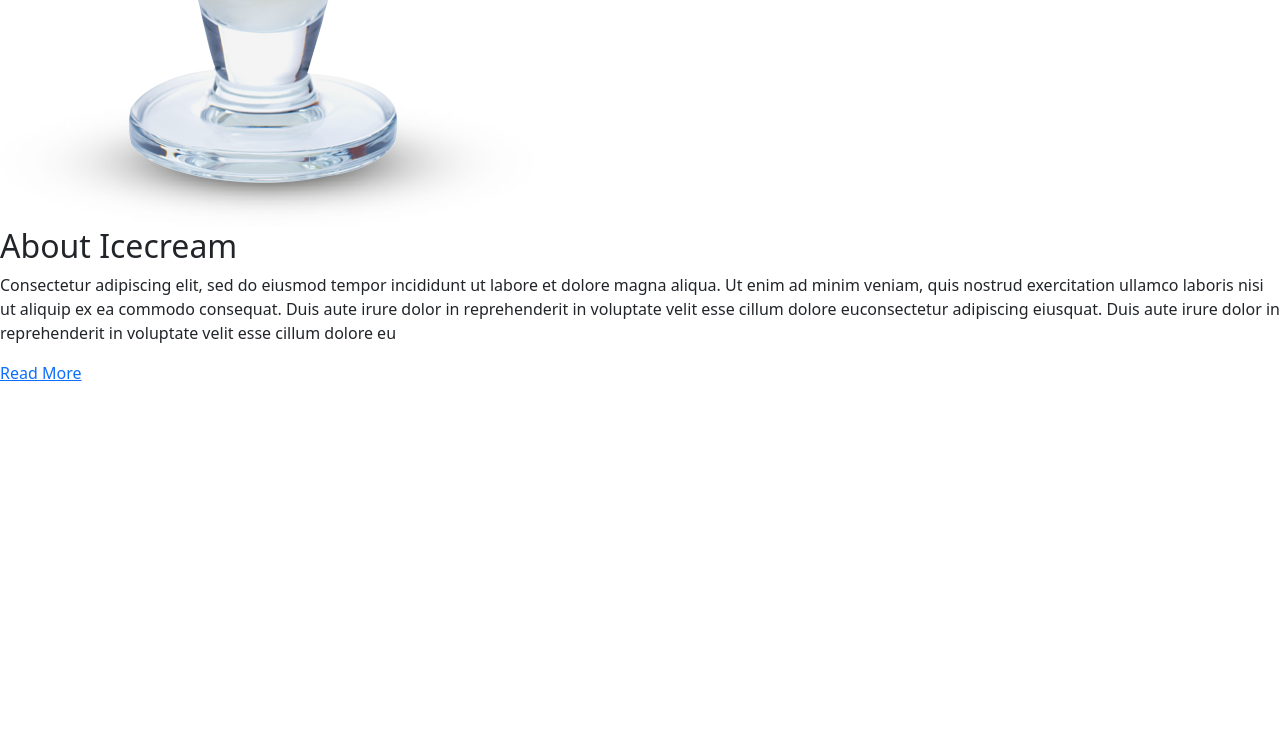
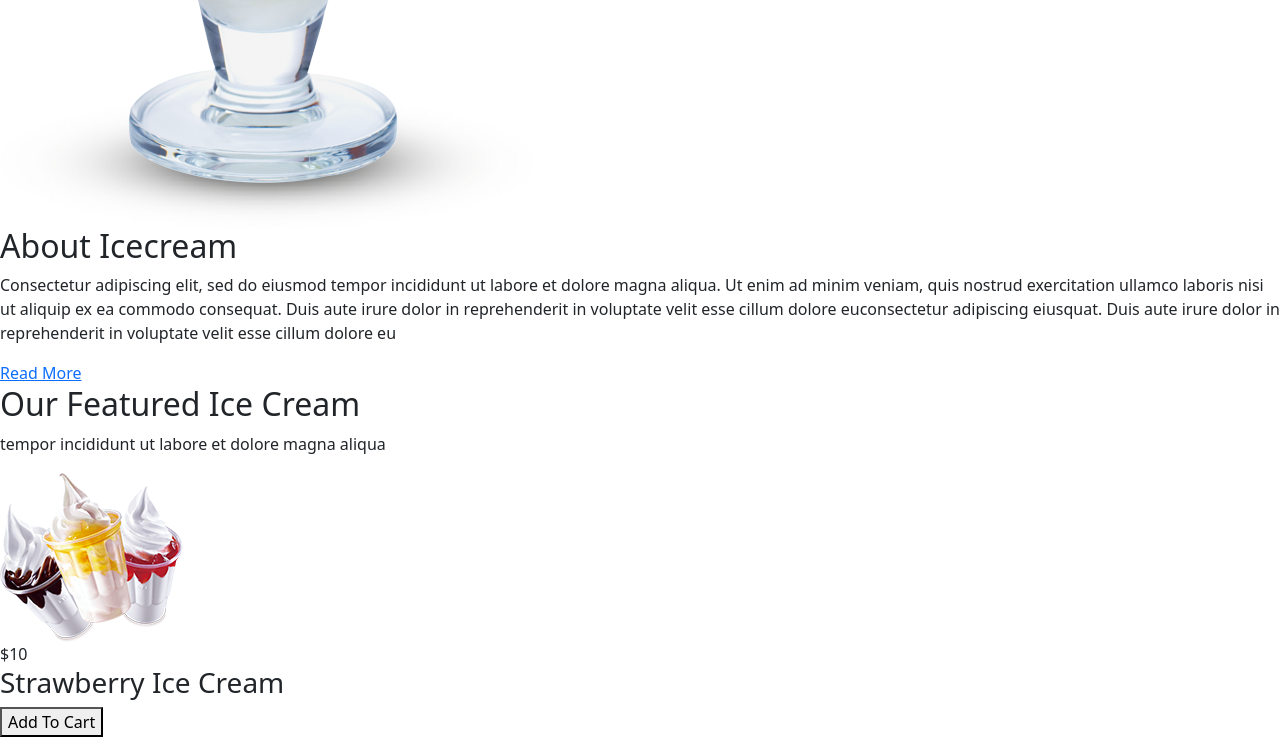
Before and after one commit to RDsT1707/ROMYK, a website with bundled scripts: page index.html in a window 1280 px wide. Shown: the part 1255-1992 px from the top of the page. Before the commit the page ends 1640 px from the top, so only its background shows below. Built offline with nearby package versions, Linux system fonts and the light colour scheme; files whose address does not match are found by name.

Commit message:
feature div1

```diff
--- a/index.html
+++ b/index.html
@@ -55,7 +55,17 @@
             </div>
         </section>
 
-
+        <!-- Featured Products -->
+        <section class="featured-products">
+            <h2>Our Featured Ice Cream</h2>
+            <p>tempor incididunt ut labore et dolore magna aliqua</p>
+            <div class="product-grid">
+                <div class="product-card">
+                    <img src="./public/assets/img/img-1.png" alt="Ice Cream">
+                    <div class="price">$10</div>
+                    <h3>Strawberry Ice Cream</h3>
+                    <button class="add-to-cart">Add To Cart</button>
+                </div>
 
 
     <script src="./node_modules/@popperjs/core/dist/umd/popper.js"></script>
```
